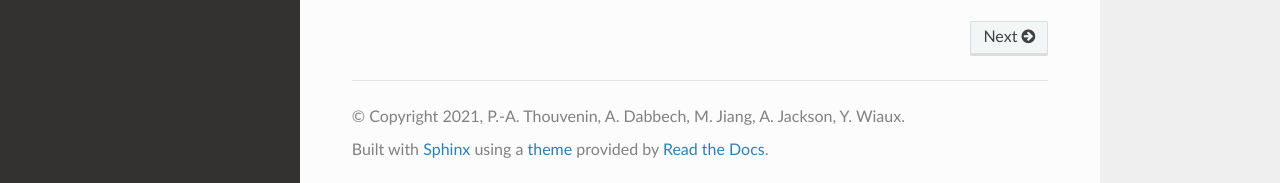
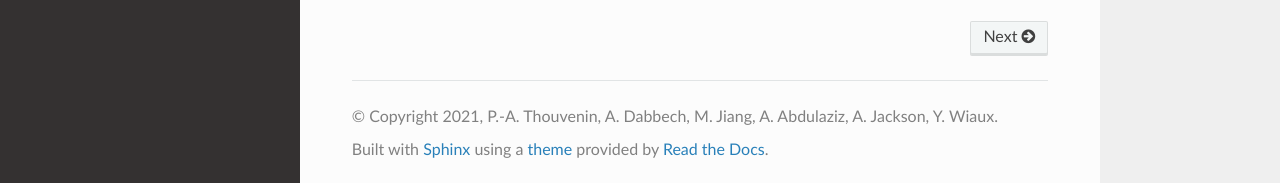
Before and after one commit to basp-group/RI-measurement-operator, a Sphinx documentation site: the page built from docs/source/index.rst, in a window 1280 px wide and 1307 px high. Shown: the part 1121-1304 px from the top of the window. Built offline with Sphinx 7.4.7 and the Read the Docs theme 2.0.0, drawn with Linux system fonts in a browser that asks for light colours; the version number could not be read and is left out; cross-references to code outside the pages are shown as plain code.

Commit message:
fix: Copyright issue in doc

```diff
--- a/docs/source/conf.py
+++ b/docs/source/conf.py
@@ -25,8 +25,8 @@ matlab_src_dir = os.path.abspath(os.path.join('..', '..'))
 # -- Project information -----------------------------------------------------
 
 project = 'RI-measurement-operator'
-copyright = "2021, P.-A. Thouvenin, A. Dabbech, M. Jiang, A. Jackson, Y. Wiaux"
-author = "P.-A. Thouvenin, A. Dabbech, M. Jiang, A. Jackson, Y. Wiaux"
+copyright = "2021, P.-A. Thouvenin, A. Dabbech, M. Jiang, A. Abdulaziz, A. Jackson, Y. Wiaux"
+author = "P.-A. Thouvenin, A. Dabbech, M. Jiang, A. Abdulaziz, A. Jackson, Y. Wiaux"
 
 # The full version, including alpha/beta/rc tags
 release = re.sub('^v', '', os.popen('git describe').read().strip())
```
